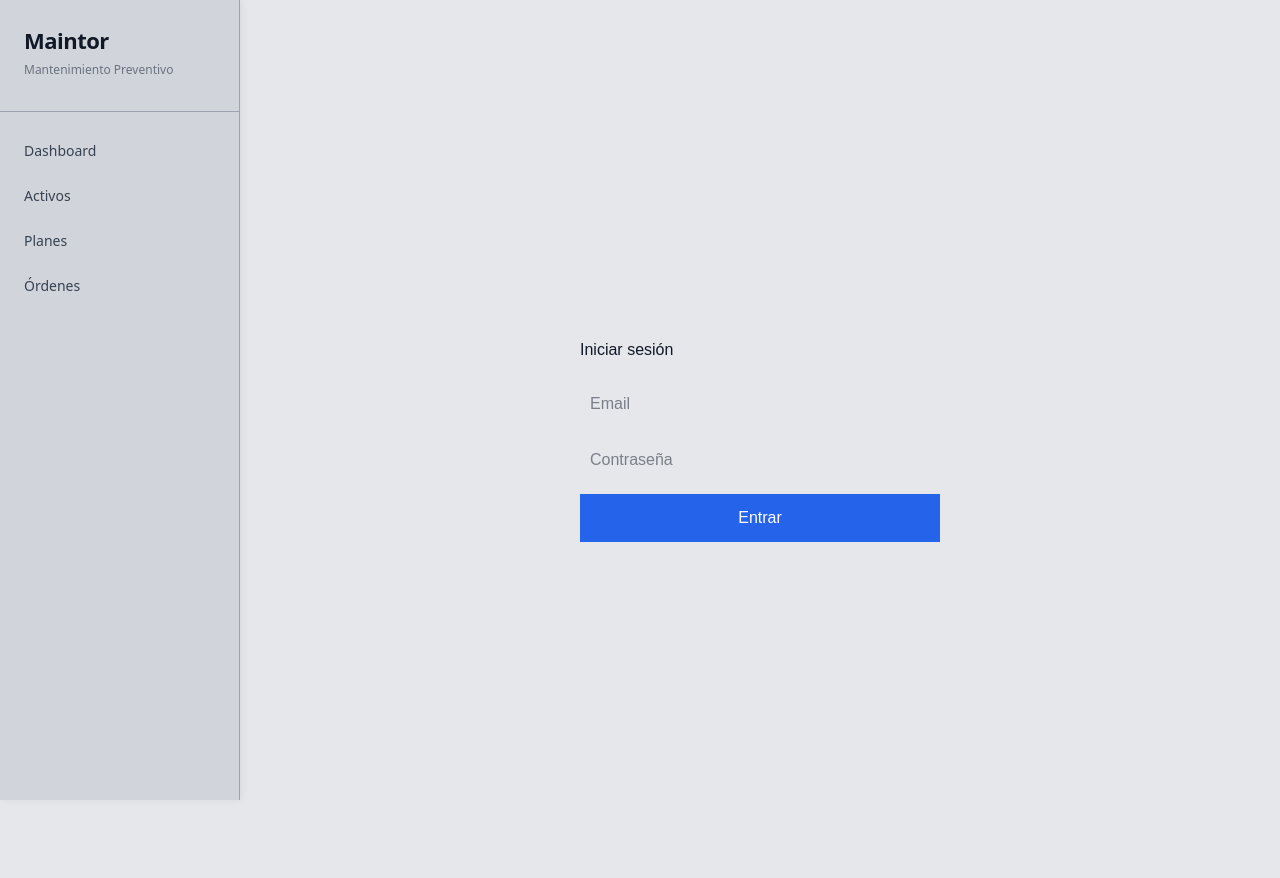
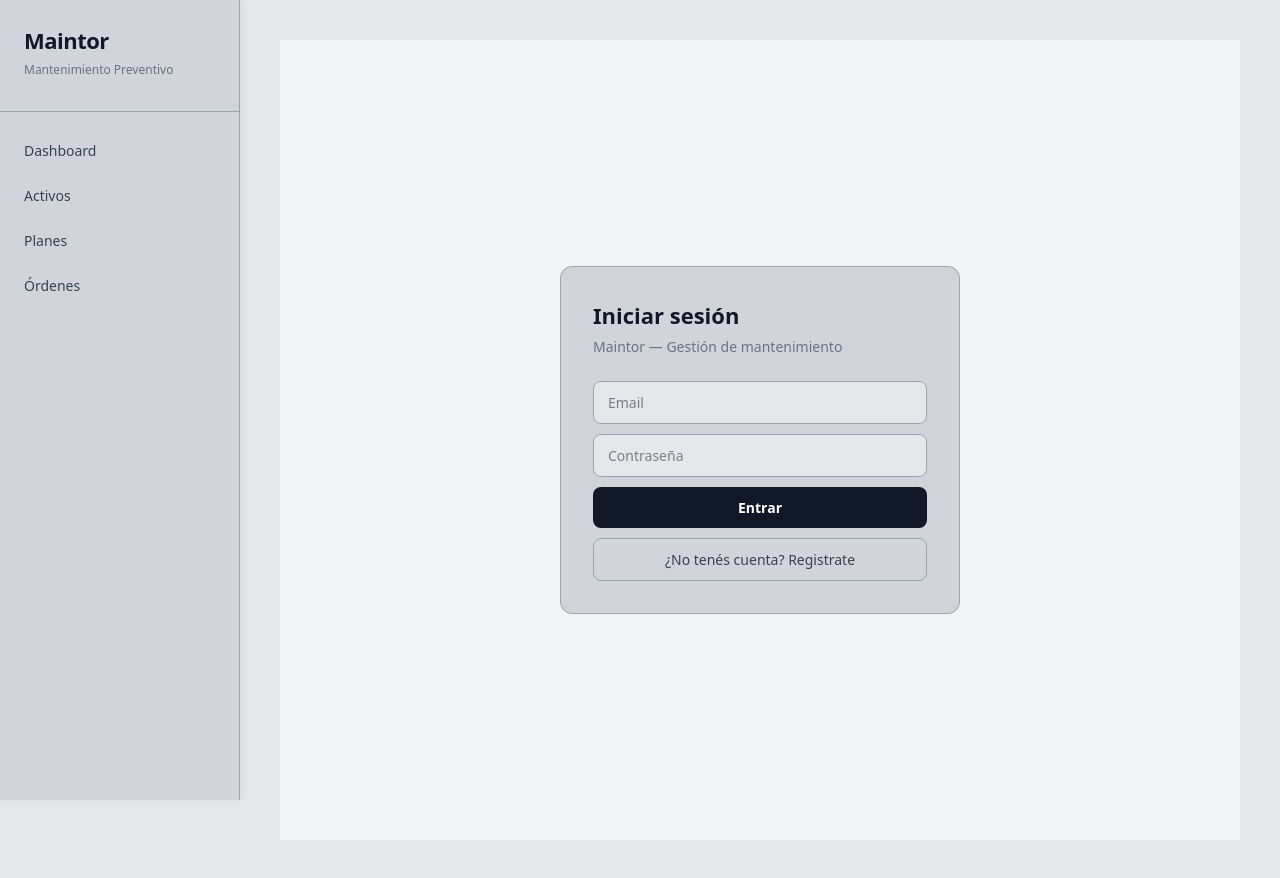
Before and after one commit to 1707636-dev/mantis, a Next.js app: page /Login in a window 1280 px wide. Built offline with nearby package versions, Linux system fonts and the light colour scheme; no server answers.

Commit message:
feat: agregar login

```diff
--- a/app/Login/page.jsx
+++ b/app/Login/page.jsx
@@ -6,43 +6,63 @@ import { useRouter } from 'next/navigation'
 export default function Login() {
   const [email, setEmail] = useState('')
   const [password, setPassword] = useState('')
+  const [esRegistro, setEsRegistro] = useState(false)
+  const [empresa, setEmpresa] = useState('')
   const [error, setError] = useState('')
   const router = useRouter()
 
-  async function iniciarSesion() {
-    const { error } = await supabase.auth.signInWithPassword({ email, password })
-    if (error) {
-      setError('Email o contraseña incorrectos')
+  async function handleSubmit() {
+    setError('')
+    if (esRegistro) {
+      const { data: empresaData } = await supabase
+        .from('empresas').insert({ nombre: empresa }).select().single()
+
+      const { data, error } = await supabase.auth.signUp({ email, password })
+      if (error) return setError(error.message)
+
+      await supabase.from('perfiles').insert({
+        id: data.user.id,
+        empresa_id: empresaData.id,
+        rol: 'admin'
+      })
     } else {
-      router.push('/activos')
+      const { error } = await supabase.auth.signInWithPassword({ email, password })
+      if (error) return setError('Email o contraseña incorrectos')
     }
+    router.push('/')
   }
 
   return (
-    <main style={{ display: 'flex', justifyContent: 'center', alignItems: 'center', height: '100vh', fontFamily: 'sans-serif' }}>
-      <div style={{ width: '360px', display: 'flex', flexDirection: 'column', gap: '12px' }}>
-        <h1 style={{ marginBottom: '8px' }}>Iniciar sesión</h1>
-        {error && <p style={{ color: 'red' }}>{error}</p>}
-        <input
-          placeholder="Email"
-          value={email}
-          onChange={e => setEmail(e.target.value)}
-          style={{ padding: '10px', fontSize: '16px' }}
-        />
-        <input
-          placeholder="Contraseña"
-          type="password"
-          value={password}
-          onChange={e => setPassword(e.target.value)}
-          style={{ padding: '10px', fontSize: '16px' }}
-        />
-        <button
-          onClick={iniciarSesion}
-          style={{ padding: '12px', backgroundColor: '#2563eb', color: 'white', border: 'none', cursor: 'pointer', fontSize: '16px' }}
-        >
-          Entrar
-        </button>
+    <div style={{ minHeight: '100vh', display: 'flex', alignItems: 'center', justifyContent: 'center', backgroundColor: '#f3f4f6' }}>
+      <div style={{ backgroundColor: '#d1d5db', borderRadius: '12px', padding: '32px', border: '1px solid #9ca3af', width: '100%', maxWidth: '400px' }}>
+        <h1 style={{ fontSize: '22px', fontWeight: '700', color: '#111827', margin: '0 0 4px' }}>
+          {esRegistro ? 'Crear cuenta' : 'Iniciar sesión'}
+        </h1>
+        <p style={{ color: '#6b7280', fontSize: '14px', margin: '0 0 24px' }}>Maintor — Gestión de mantenimiento</p>
+
+        <div style={{ display: 'flex', flexDirection: 'column', gap: '10px' }}>
+          {esRegistro && (
+            <input placeholder="Nombre de tu empresa" value={empresa} onChange={e => setEmpresa(e.target.value)}
+              style={{ padding: '10px 14px', fontSize: '14px', backgroundColor: '#e5e7eb', border: '1px solid #9ca3af', borderRadius: '8px', color: '#111827', outline: 'none' }} />
+          )}
+          <input placeholder="Email" type="email" value={email} onChange={e => setEmail(e.target.value)}
+            style={{ padding: '10px 14px', fontSize: '14px', backgroundColor: '#e5e7eb', border: '1px solid #9ca3af', borderRadius: '8px', color: '#111827', outline: 'none' }} />
+          <input placeholder="Contraseña" type="password" value={password} onChange={e => setPassword(e.target.value)}
+            style={{ padding: '10px 14px', fontSize: '14px', backgroundColor: '#e5e7eb', border: '1px solid #9ca3af', borderRadius: '8px', color: '#111827', outline: 'none' }} />
+
+          {error && <p style={{ color: '#ef4444', fontSize: '13px', margin: 0 }}>{error}</p>}
+
+          <button onClick={handleSubmit}
+            style={{ padding: '10px', backgroundColor: '#111827', color: '#ffffff', border: 'none', borderRadius: '8px', cursor: 'pointer', fontSize: '14px', fontWeight: '600' }}>
+            {esRegistro ? 'Registrarse' : 'Entrar'}
+          </button>
+
+          <button onClick={() => setEsRegistro(!esRegistro)}
+            style={{ padding: '10px', backgroundColor: 'transparent', color: '#374151', border: '1px solid #9ca3af', borderRadius: '8px', cursor: 'pointer', fontSize: '14px' }}>
+            {esRegistro ? '¿Ya tenés cuenta? Iniciá sesión' : '¿No tenés cuenta? Registrate'}
+          </button>
+        </div>
       </div>
-    </main>
+    </div>
   )
 }
--- a/package.json
+++ b/package.json
@@ -9,6 +9,8 @@
     "lint": "eslint"
   },
   "dependencies": {
+    "@supabase/auth-helpers-nextjs": "^0.15.0",
+    "@supabase/ssr": "^0.10.3",
     "@supabase/supabase-js": "^2.106.2",
     "next": "16.2.7",
     "react": "19.2.4",
```
Also changed, not shown: 1 other file (tests, documents, lock files or other folders).
